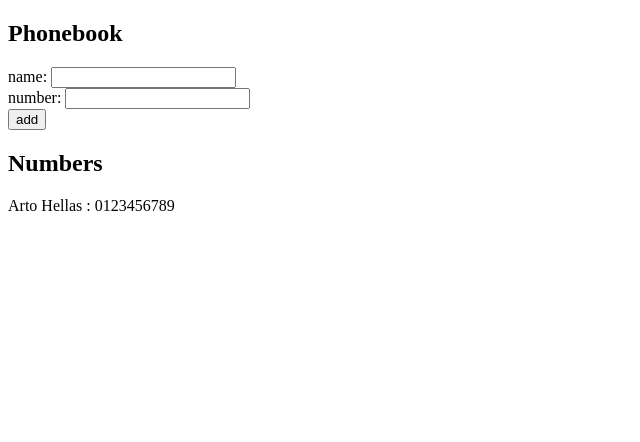
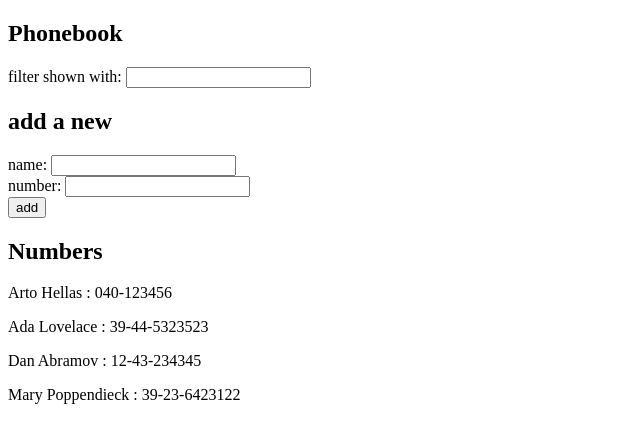
Before and after one commit to Adam-Doria/Full_stack_open_submissions, a React (Vite) app in the folder Part-2/phoneBook/: page / in a window 1280 px wide. Shown: the top 442 px of the page, without its empty margins (0-640 px from the left). Built offline with nearby package versions, Linux system fonts and the light colour scheme.

Commit message:
Exercice 2.9 : Add filter component

```diff
--- a/Part-2/phoneBook/src/App.jsx
+++ b/Part-2/phoneBook/src/App.jsx
@@ -2,14 +2,23 @@
 
 const App = () => {
   const [persons, setPersons] = useState([
-    { name: 'Arto Hellas', number: '0123456789' },
+    { name: 'Arto Hellas', number: '040-123456', id: 1 },
+    { name: 'Ada Lovelace', number: '39-44-5323523', id: 2 },
+    { name: 'Dan Abramov', number: '12-43-234345', id: 3 },
+    { name: 'Mary Poppendieck', number: '39-23-6423122', id: 4 }
   ])
+
   const [newName, setNewName] = useState('')
   const [newNumber, setNewNumber] = useState('')
+  const [filter, setFilter] = useState('')
 
   const handleNameChange = (event) => {
     event.preventDefault()
     setNewName(event.target.value)
+  }
+  const handleFilterChange = (event) => {
+    event.preventDefault()
+    setFilter(event.target.value)
   }
   const handleNumberChange = (event) => {
     event.preventDefault()
@@ -41,8 +50,12 @@
 
   return (
     <div>
-      <h2>Phonebook</h2>
       <form onSubmit={addContact}>
+        <h2>Phonebook</h2>
+        <div>
+          filter shown with: <input value={filter} onChange={handleFilterChange} />
+        </div>
+        <h2>add a new</h2>
         <div>
           name: <input value={newName} onChange={handleNameChange} />
         </div>
@@ -54,7 +67,9 @@
         </div>
       </form>
       <h2>Numbers</h2>
-      {persons.map((person) => (
+      {persons
+      .filter(person=>person.name.toLowerCase().includes(filter))
+      .map((person) => (
         <p key={person.name}>
           {person.name} : {person.number}
         </p>
```
